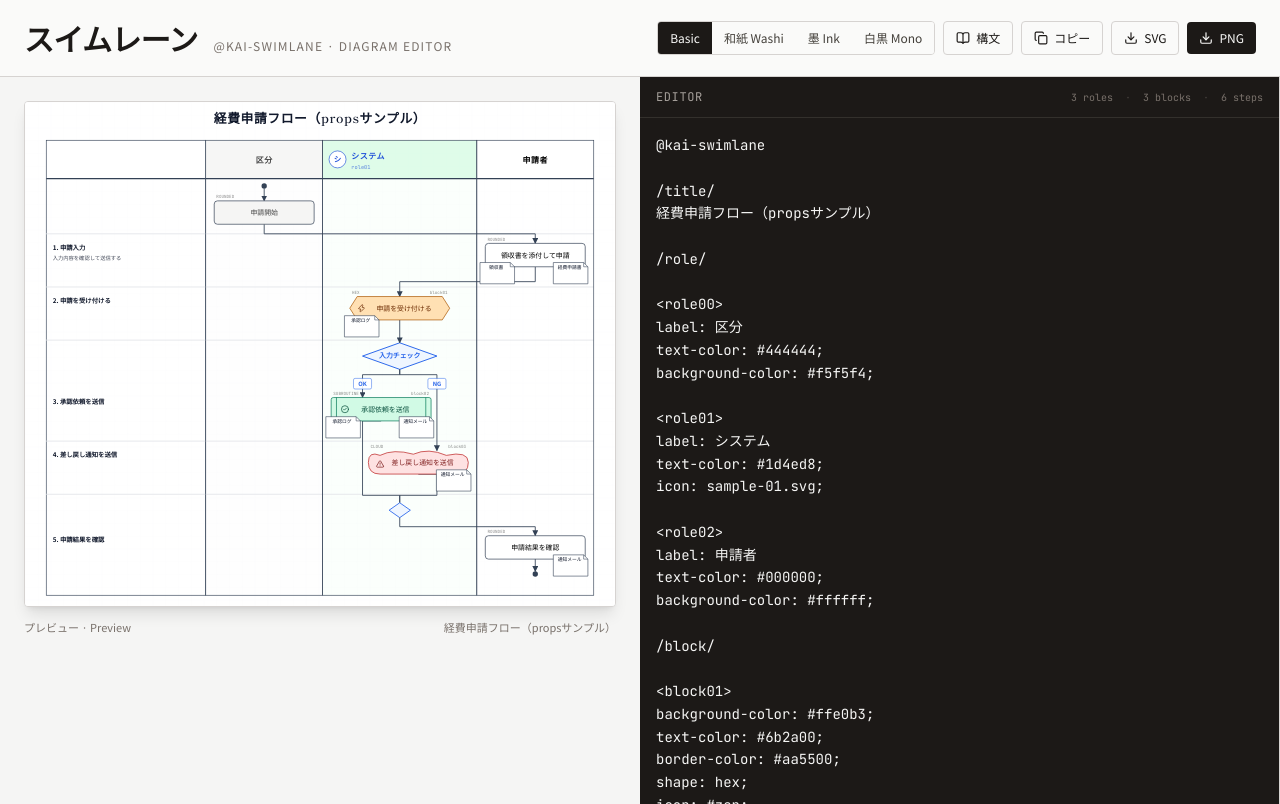
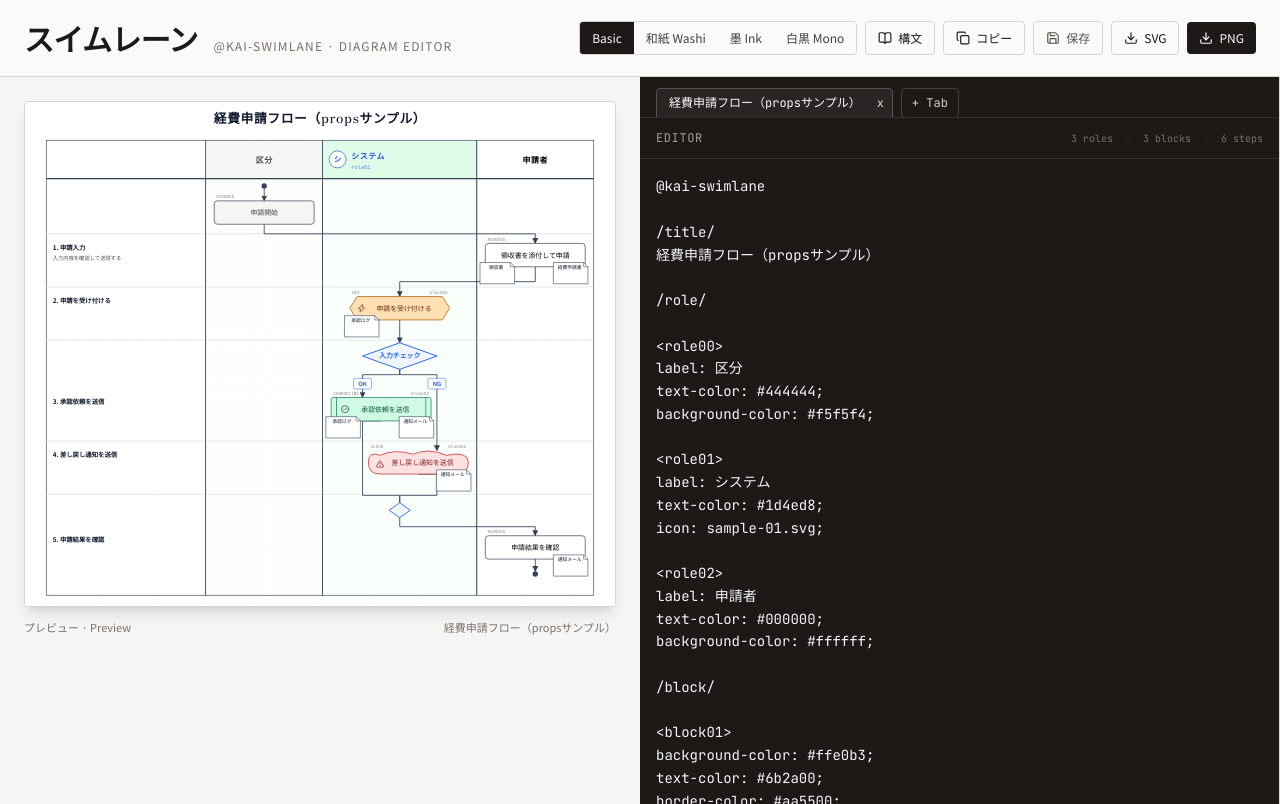
Before and after one commit to Kuisin/swimlane-app, a React (Vite) app: page / in a window 1280 px wide. Built offline with nearby package versions, Linux system fonts and the light colour scheme.

Commit message:
add tab and save feature

```diff
--- a/src/App.jsx
+++ b/src/App.jsx
@@ -1,4 +1,4 @@
-import { useState, useMemo } from "react";
+import { useEffect, useMemo, useState } from "react";
 import SAMPLE from "./sample.txt?raw";
 import HELP_MD from "./help.md?raw";
 import { parseDSL } from "./lib/parser";
@@ -8,13 +8,176 @@ import { EditorPanel } from "./components/editor-panel";
 import { Toolbar } from "./components/toolbar";
 import { HelpModal } from "./components/help-modal";
 
+const STORAGE_KEY = "swimlane-editor-state-v1";
+const DEFAULT_TAB_TEMPLATE = `@kai-swimlane
+/title/
+New Document
+
+/role/
+
+/block/
+
+/prop/
+
+/line/
+
+@end
+`;
+
+function createDocument(id, name, src) {
+  return { id, name, src, savedSrc: src };
+}
+
+function createNextDocumentName(documents) {
+  return `Document ${documents.length + 1}`;
+}
+
+function createDocumentId() {
+  return `doc-${Date.now()}-${Math.random().toString(36).slice(2, 8)}`;
+}
+
+function extractTitleFromSource(src) {
+  const match = src.match(/\/title\/([\s\S]*?)(?:\n\/[a-z]+\/|$)/i);
+  if (!match) return "";
+
+  const firstLine = match[1]
+    .split("\n")
+    .map((line) => line.trim())
+    .find((line) => line.length > 0);
+
+  return firstLine || "";
+}
+
 export default function App() {
-  const [src, setSrc] = useState(SAMPLE);
+  const [documents, setDocuments] = useState([createDocument("doc-1", "Document 1", SAMPLE)]);
+  const [activeDocumentId, setActiveDocumentId] = useState("doc-1");
   const [themeKey, setThemeKey] = useState("basic");
   const [showHelp, setShowHelp] = useState(false);
+  const [isHydrated, setIsHydrated] = useState(false);
+
+  useEffect(() => {
+    const raw = localStorage.getItem(STORAGE_KEY);
+    if (!raw) {
+      setIsHydrated(true);
+      return;
+    }
+
+    try {
+      const parsed = JSON.parse(raw);
+      if (Array.isArray(parsed.documents) && parsed.documents.length > 0) {
+        const restoredDocuments = parsed.documents.map((doc, index) =>
+          ({
+            id: doc.id || `doc-${index + 1}`,
+            name: doc.name || `Document ${index + 1}`,
+            src: typeof doc.src === "string" ? doc.src : "",
+            savedSrc:
+              typeof doc.savedSrc === "string"
+                ? doc.savedSrc
+                : typeof doc.src === "string"
+                ? doc.src
+                : "",
+          })
+        );
+        setDocuments(restoredDocuments);
+        setActiveDocumentId(parsed.activeDocumentId || restoredDocuments[0].id);
+      }
+      if (typeof parsed.themeKey === "string" && THEMES[parsed.themeKey]) {
+        setThemeKey(parsed.themeKey);
+      }
+    } catch {
+      localStorage.removeItem(STORAGE_KEY);
+    } finally {
+      setIsHydrated(true);
+    }
+  }, []);
+
+  const activeDocument =
+    documents.find((document) => document.id === activeDocumentId) || documents[0];
+  const src = activeDocument?.src || "";
 
   const theme = THEMES[themeKey];
   const model = useMemo(() => parseDSL(src), [src]);
+  const hasUnsavedChanges = documents.some((document) => document.src !== document.savedSrc);
+
+  useEffect(() => {
+    if (!isHydrated) return;
+
+    const payload = {
+      documents: documents.map(({ id, name, src, savedSrc }) => ({
+        id,
+        name,
+        src,
+        savedSrc,
+      })),
+      activeDocumentId,
+      themeKey,
+    };
+    localStorage.setItem(STORAGE_KEY, JSON.stringify(payload));
+  }, [documents, activeDocumentId, themeKey, isHydrated]);
+
+  useEffect(() => {
+    if (!hasUnsavedChanges) return;
+
+    function handleBeforeUnload(event) {
+      event.preventDefault();
+      event.returnValue = "";
+    }
+
+    window.addEventListener("beforeunload", handleBeforeUnload);
+    return () => window.removeEventListener("beforeunload", handleBeforeUnload);
+  }, [hasUnsavedChanges]);
+
+  function updateActiveDocumentSrc(nextSrc) {
+    setDocuments((currentDocuments) =>
+      currentDocuments.map((document) =>
+        document.id === activeDocumentId ? { ...document, src: nextSrc } : document
+      )
+    );
+  }
+
+  function saveDocuments() {
+    const nextDocuments = documents.map((document) => ({
+      ...document,
+      savedSrc: document.src,
+    }));
+    setDocuments(nextDocuments);
+  }
+
+  function addDocumentTab() {
+    const id = createDocumentId();
+    const name = createNextDocumentName(documents);
+    const newDocument = createDocument(id, name, DEFAULT_TAB_TEMPLATE);
+    setDocuments((currentDocuments) => [...currentDocuments, newDocument]);
+    setActiveDocumentId(id);
+  }
+
+  function closeDocumentTab(documentId) {
+    setDocuments((currentDocuments) => {
+      if (currentDocuments.length === 1) {
+        const blankDocument = createDocument(
+          createDocumentId(),
+          "Document 1",
+          DEFAULT_TAB_TEMPLATE
+        );
+        setActiveDocumentId(blankDocument.id);
+        return [blankDocument];
+      }
+
+      const closingIndex = currentDocuments.findIndex(
+        (document) => document.id === documentId
+      );
+      const nextDocuments = currentDocuments.filter(
+        (document) => document.id !== documentId
+      );
+
+      if (documentId === activeDocumentId) {
+        const nextIndex = Math.max(0, closingIndex - 1);
+        setActiveDocumentId(nextDocuments[nextIndex].id);
+      }
+
+      return nextDocuments;
+    });
+  }
 
   return (
     <div className="min-h-screen bg-stone-100 text-stone-900">
@@ -31,6 +194,8 @@ export default function App() {
         theme={theme}
         modelTitle={model.title}
         src={src}
+        hasUnsavedChanges={hasUnsavedChanges}
+        onSave={saveDocuments}
         onShowHelp={() => setShowHelp(true)}
       />
 
@@ -49,7 +214,52 @@ export default function App() {
         </div>
 
         <div className="border-r border-stone-300 bg-stone-900 text-stone-100 flex flex-col min-h-[calc(100vh-73px)]">
-          <EditorPanel src={src} onChange={setSrc} model={model} />
+          <div className="px-4 pt-3 border-b border-stone-700/60 flex items-center gap-2 overflow-x-auto">
+            {documents.map((document) => {
+              const isActive = document.id === activeDocumentId;
+              const isDirty = document.src !== document.savedSrc;
+              const documentTitle =
+                extractTitleFromSource(document.src) || document.name;
+              return (
+                <div
+                  key={document.id}
+                  className={`shrink-0 text-xs font-mono rounded-t-sm border flex items-center ${
+                    isActive
+                      ? "bg-stone-800 text-stone-50 border-stone-600"
+                      : "bg-stone-900 text-stone-400 border-stone-700"
+                  }`}
+                >
+                  <button
+                    onClick={() => setActiveDocumentId(document.id)}
+                    className={`px-3 py-1.5 text-left ${
+                      isActive ? "" : "hover:text-stone-200"
+                    }`}
+                  >
+                    {documentTitle}
+                    {isDirty ? " *" : ""}
+                  </button>
+                  <button
+                    onClick={() => closeDocumentTab(document.id)}
+                    className={`pr-2 pl-1 py-1.5 ${
+                      isActive
+                        ? "text-stone-300 hover:text-stone-50"
+                        : "text-stone-500 hover:text-stone-200"
+                    }`}
+                    aria-label={`Close ${documentTitle}`}
+                  >
+                    x
+                  </button>
+                </div>
+              );
+            })}
+            <button
+              onClick={addDocumentTab}
+              className="shrink-0 text-xs font-mono px-2.5 py-1.5 rounded-sm border border-stone-700 text-stone-300 hover:text-stone-100 hover:border-stone-500"
+            >
+              + Tab
+            </button>
+          </div>
+          <EditorPanel src={src} onChange={updateActiveDocumentSrc} model={model} />
         </div>
       </div>
 
--- a/src/components/toolbar.jsx
+++ b/src/components/toolbar.jsx
@@ -1,5 +1,5 @@
 import { useState } from "react";
-import { Download, Copy, Check, BookOpen } from "lucide-react";
+import { Download, Copy, Check, BookOpen, Save } from "lucide-react";
 import { THEMES } from "../lib/themes";
 import { downloadSVG, downloadPNG } from "../lib/export";
 
@@ -9,6 +9,8 @@ export function Toolbar({
   theme,
   modelTitle,
   src,
+  hasUnsavedChanges,
+  onSave,
   onShowHelp,
 }) {
   const [copied, setCopied] = useState(false);
@@ -64,6 +66,17 @@ export function Toolbar({
           </button>
 
           <button
+            onClick={onSave}
+            className={`flex items-center gap-1.5 text-xs font-jp px-3 py-2 border rounded-sm transition ${
+              hasUnsavedChanges
+                ? "border-amber-500 text-amber-700 bg-amber-50 hover:bg-amber-100"
+                : "border-stone-300 text-stone-600 hover:bg-stone-200"
+            }`}
+          >
+            <Save size={14} /> {hasUnsavedChanges ? "保存*" : "保存"}
+          </button>
+
+          <button
             onClick={() => downloadSVG(modelTitle)}
             className="flex items-center gap-1.5 text-xs font-jp px-3 py-2 border border-stone-300 rounded-sm hover:bg-stone-200 transition"
           >
```
Also changed, not shown: src/help.md (+9 -10 lines).
